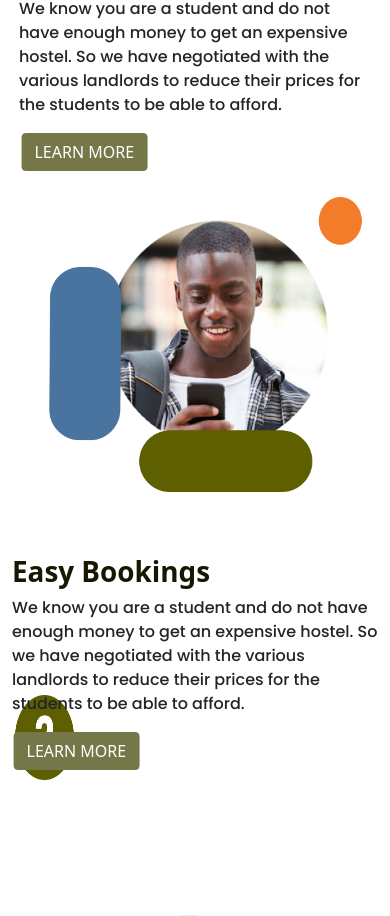
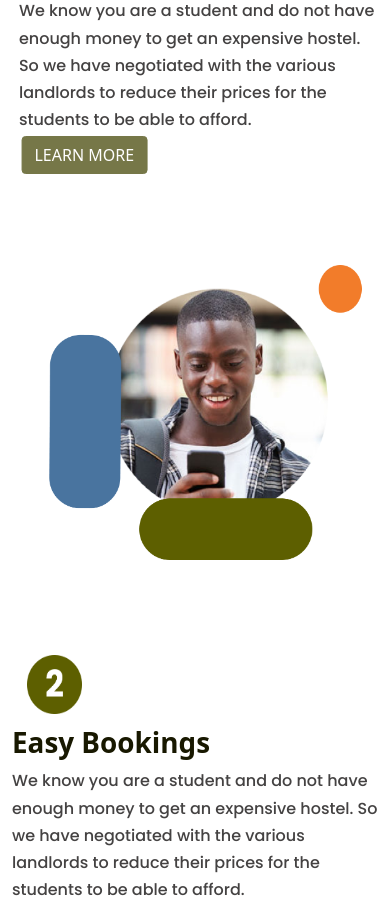
Before and after one commit to Bralex-svg/hostel-app, a React (Create React App) app: page / in a window 390 px wide. Shown: the part 1077-1993 px from the top of the page. Built offline with nearby package versions, Linux system fonts and the light colour scheme.

Commit message:
first commit

```diff
--- a/public/index.html
+++ b/public/index.html
@@ -28,7 +28,7 @@
       work correctly both with client-side routing and a non-root public URL.
       Learn how to configure a non-root public URL by running `npm run build`.
     -->
-    <title>React App</title>
+    <title>GIDAN</title>
   </head>
   <body>
     <noscript>You need to enable JavaScript to run this app.</noscript>
--- a/src/components/Featured.css
+++ b/src/components/Featured.css
@@ -4,6 +4,10 @@
     height: 21vh;
 }
 
+
+p{
+    line-height: 1.7rem;
+}
 
 
 .we{
@@ -70,6 +74,8 @@ margin-top: 20%;
     width: 98%;
     margin-left: -10%;
     margin-top: 3%;
+    color: rgb(68, 66, 66);
+
 }
 
 
@@ -115,6 +121,8 @@ margin-top: 20%;
 .one2 p{
     margin-left: 15%;
     width: 65% !important;
+    color: rgb(68, 66, 66);
+
 
 }
 
@@ -144,12 +152,14 @@ margin-top: 20%;
   margin-top: 6%;
     margin-left: -10%;
     width: 98%;
+    color: rgb(68, 66, 66);
+
 
 }
 
 .btn4{
-  margin-top: 7%;
-  margin-left: -27%;
+   position: relative;
+   left: -26%;
 }
 
 
@@ -210,6 +220,9 @@ margin-top: 20%;
 
 
 
+
+/* STYLES FOR MOBILE SCREENS */
+
 @media screen and (max-width: 480px) {
     .we{
         font-size: 1.1rem;
@@ -252,8 +265,10 @@ margin-top: 20%;
         .one1 p{
             position: relative;
             top: 120%;
-            width: 240% !important;
+            width: 250% !important;
             left: -140%;
+            color: rgb(68, 66, 66);
+
         }
 
         .one img{
@@ -268,7 +283,7 @@ margin-top: 20%;
        /* transform: translateY(1000%);
        margin-left: -110% !important; */
        position: relative;
-       top: 120%;
+       top: 115%;
        left: -130%;
         }
 
@@ -276,9 +291,9 @@ margin-top: 20%;
 
         .one2 img{
             width: 15% !important;
-            height: 10% !important;
-            position: absolute;
-            top: 210%;
+            height: 15% !important;
+            position: relative;
+            top: 190%;
             left: 15px;
         }
 
@@ -295,12 +310,14 @@ margin-top: 20%;
             left: -15%;
             position: relative;
             top: 165%;
+            color: rgb(68, 66, 66);
 
         }
 
         .man img{
             margin-left: 10%;
             margin-top: -10%;
+
         }
 
         .btn3{
@@ -312,7 +329,7 @@ margin-top: 20%;
 
 .one3 h1{
     position: relative;
-    top: 190%;
+    top: 210%;
     width: 210% !important;
     color: #181800;
     font-weight: 700;
@@ -323,16 +340,17 @@ margin-top: 20%;
 .one3 p{
     margin-left: -170%;
     position: relative;
-    top: 192%;
+    top: 210%;
     width: 250% !important;
+    color: rgb(68, 66, 66);
+
 }
 
-.btn4{
-    position: relative;
-    top: 190%;
-    left: -150%;
+ .btn4{
+  transform: translateY(1780%);
+  margin-left: -145%;
+
 }
-
 
 
 
@@ -387,11 +405,11 @@ margin-top: 20%;
 
 .gari{
    position: relative !important;
-top: 80% !important;
+top: 110% !important;
 }
 
 .milo{
    position: relative !important;
-   top: 140% !important;
+   top: 165% !important;
 }
 }
--- a/src/components/Featured.js
+++ b/src/components/Featured.js
@@ -116,7 +116,7 @@ AOS.init({ duration: 2000});
         <Col className = "one3">
         <h1>Money Back Guaranteed</h1>
         <p>We know you are a student and do not have enough money to get an expensive hostel. So we have negotiated with the various landlords to reduce their prices for the students to be able to afford. </p>
-        <Button className  = 'btn4' variant="success">LEARN MORE</Button>
+        <Button className  = 'btn4'>LEARN MORE</Button>
          </Col>
 
     </Row>
```
